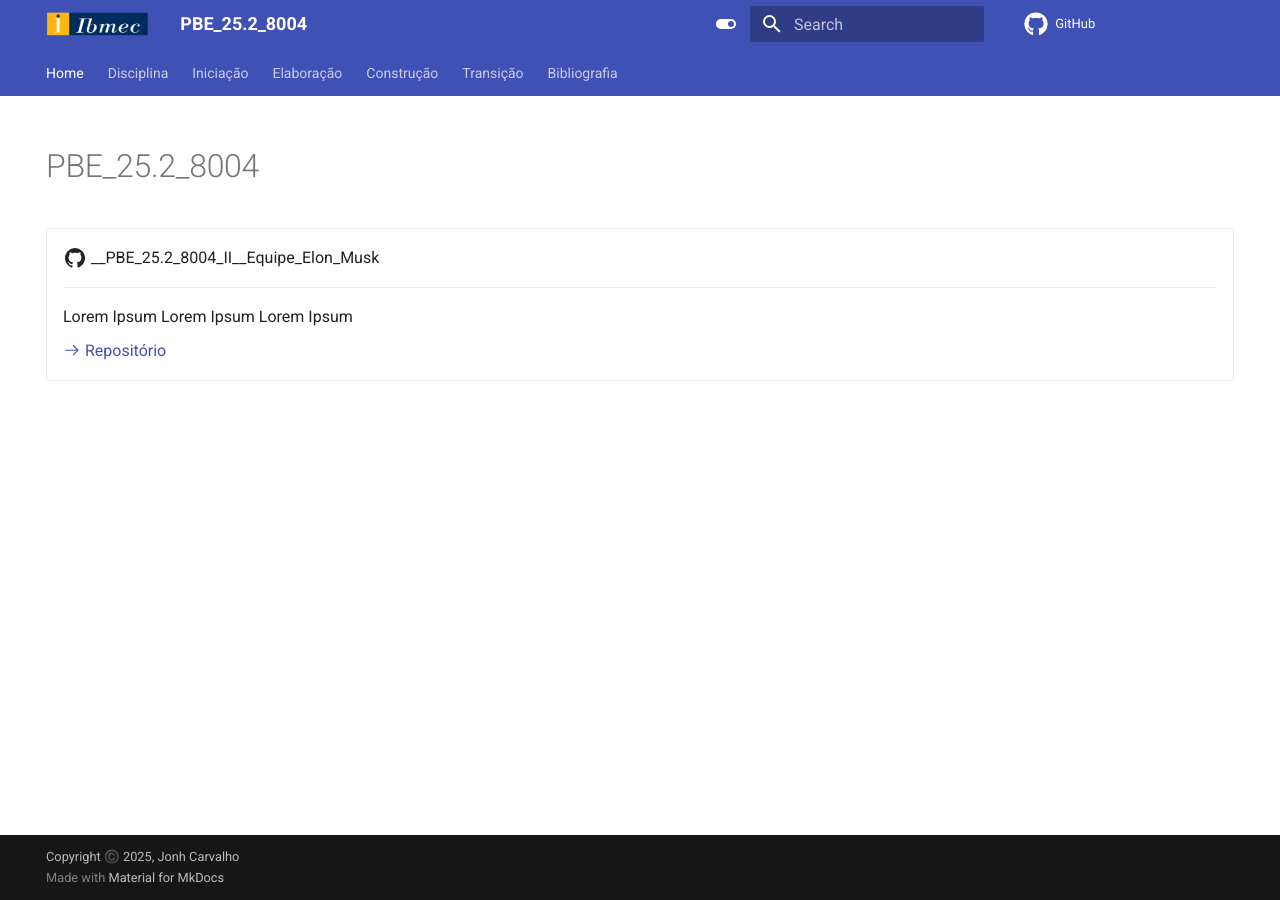
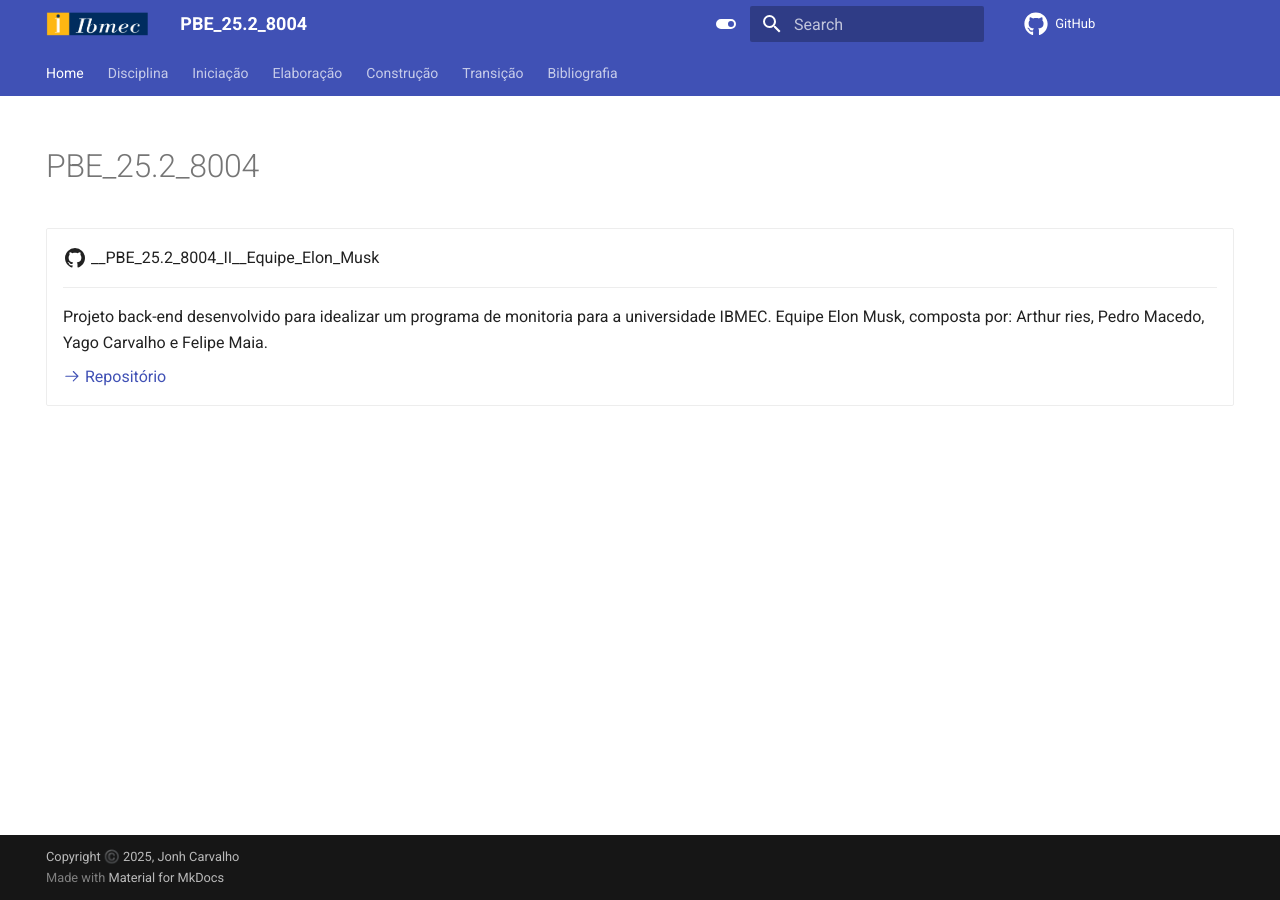
Before and after one commit to Projetos-de-Extensao/PBE_25.2_8004_II, an MkDocs documentation site: the page built from docs/index.md, in a window 1280 px wide. Built offline with MkDocs 1.6.1 and Material for MkDocs 9.7.7, drawn with Linux system fonts in a browser that asks for light colours; comment, search, counter and statistics services are not loaded.

Commit message:
PaginaHome

```diff
--- a/docs/index.md
+++ b/docs/index.md
@@ -12,7 +12,8 @@ hide:
 
     ---
 
-    Lorem Ipsum Lorem Ipsum Lorem Ipsum
+    Projeto back-end desenvolvido para idealizar um programa de monitoria para a universidade IBMEC.
+    Equipe Elon Musk, composta por: Arthur ries, Pedro Macedo, Yago Carvalho e Felipe Maia.
 
     [:octicons-arrow-right-24: Repositório](https://github.com/Projetos-de-Extensao/PBE_25.2_8004_II)
 
```
